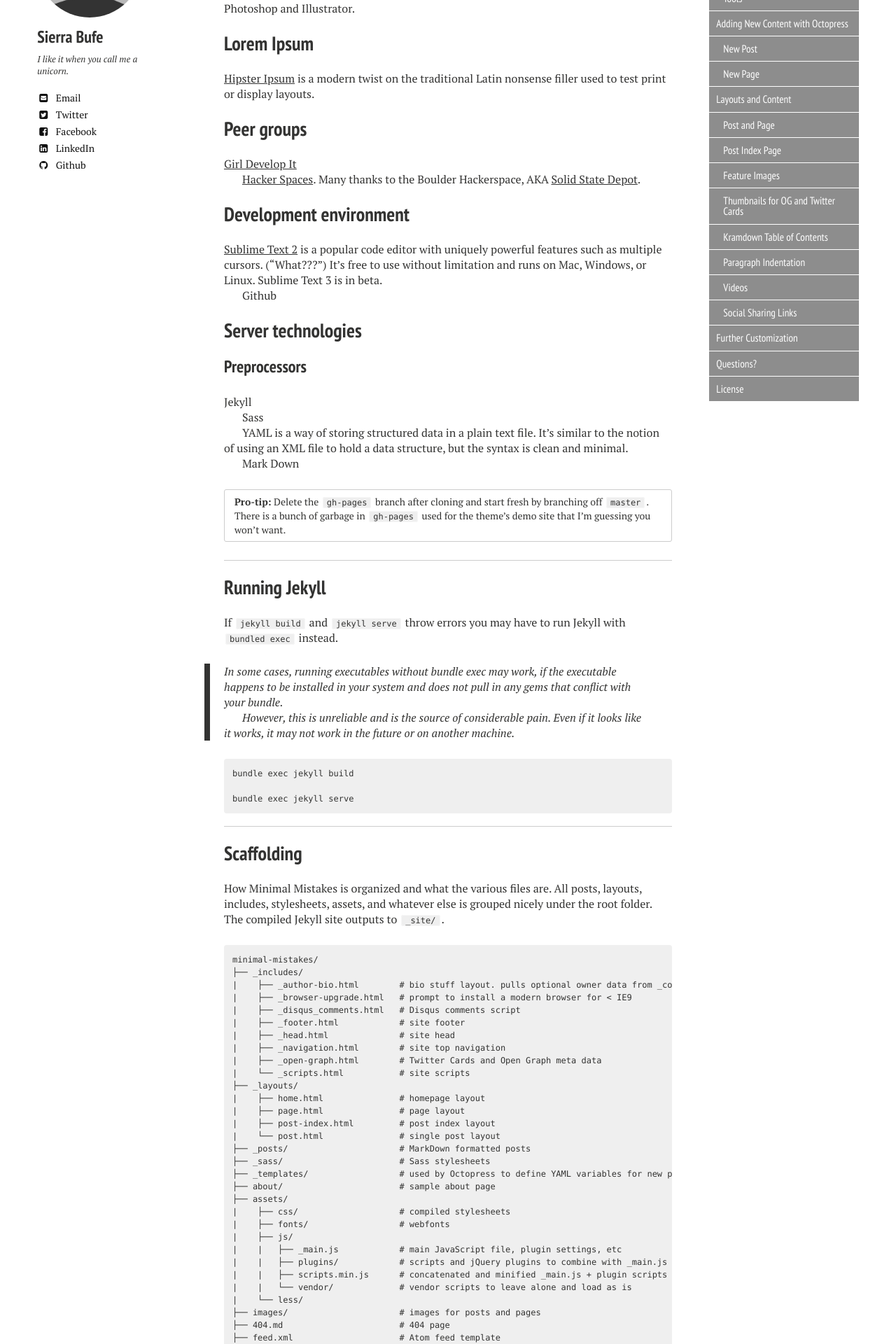
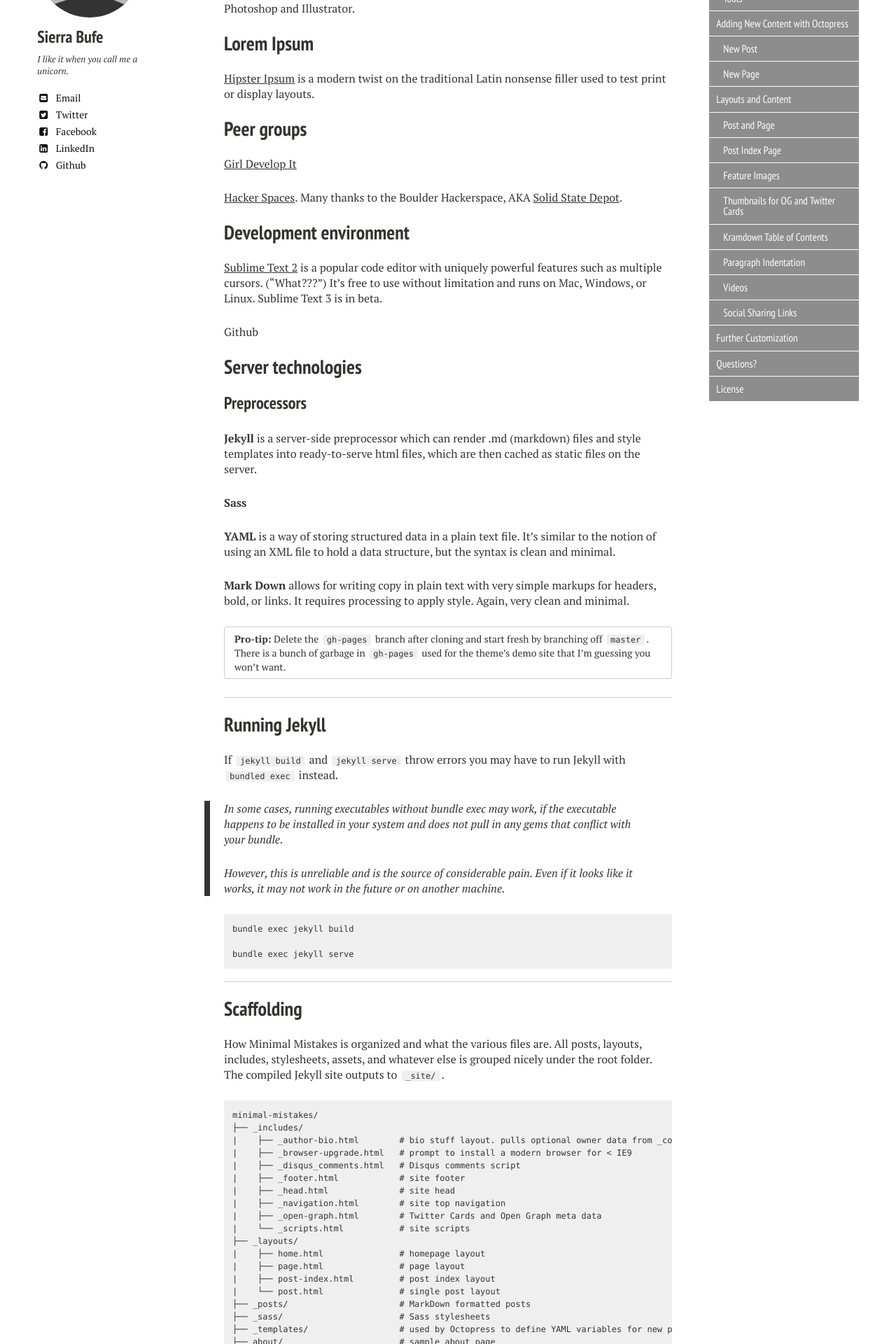
Before and after one commit to sbufe/maker-blog, a Jekyll site: the page built from handy-resources/index.md, in a window 1280 px wide. Shown: the part 583-2503 px from the top of the page at 70% size. Built offline with Jekyll 4.4.1, drawn with Linux system fonts in a browser that asks for light colours; nearby versions of some CDN libraries.

Commit message:
More initial edits

```diff
--- a/_sass/variables.scss
+++ b/_sass/variables.scss
@@ -8,7 +8,7 @@
 
 $doc-font-size: 16;
 $doc-line-height: 26;
-$paragraph-indent: true !default;
+$paragraph-indent: false;
 $base-font: 'PT Serif', serif;
 $heading-font: 'PT Sans Narrow', sans-serif;
 $code-font: Monaco, "Courier New", "DejaVu Sans Mono", "Bitstream Vera Sans Mono", monospace;
--- a/handy-resources/index.md
+++ b/handy-resources/index.md
@@ -35,13 +35,13 @@ Github
 
 ### Preprocessors
 
-Jekyll
+**Jekyll** is a server-side preprocessor which can render .md (markdown) files and style templates into ready-to-serve html files, which are then cached as static files on the server.
 
-Sass
+**Sass**
 
-YAML is a way of storing structured data in a plain text file.  It's similar to the notion of using an XML file to hold a data structure, but the syntax is clean and minimal.
+**YAML** is a way of storing structured data in a plain text file.  It's similar to the notion of using an XML file to hold a data structure, but the syntax is clean and minimal.
 
-Mark Down
+**Mark Down** allows for writing copy in plain text with very simple markups for headers, bold, or links.  It requires processing to apply style.  Again, very clean and minimal.
 
 
 
```
